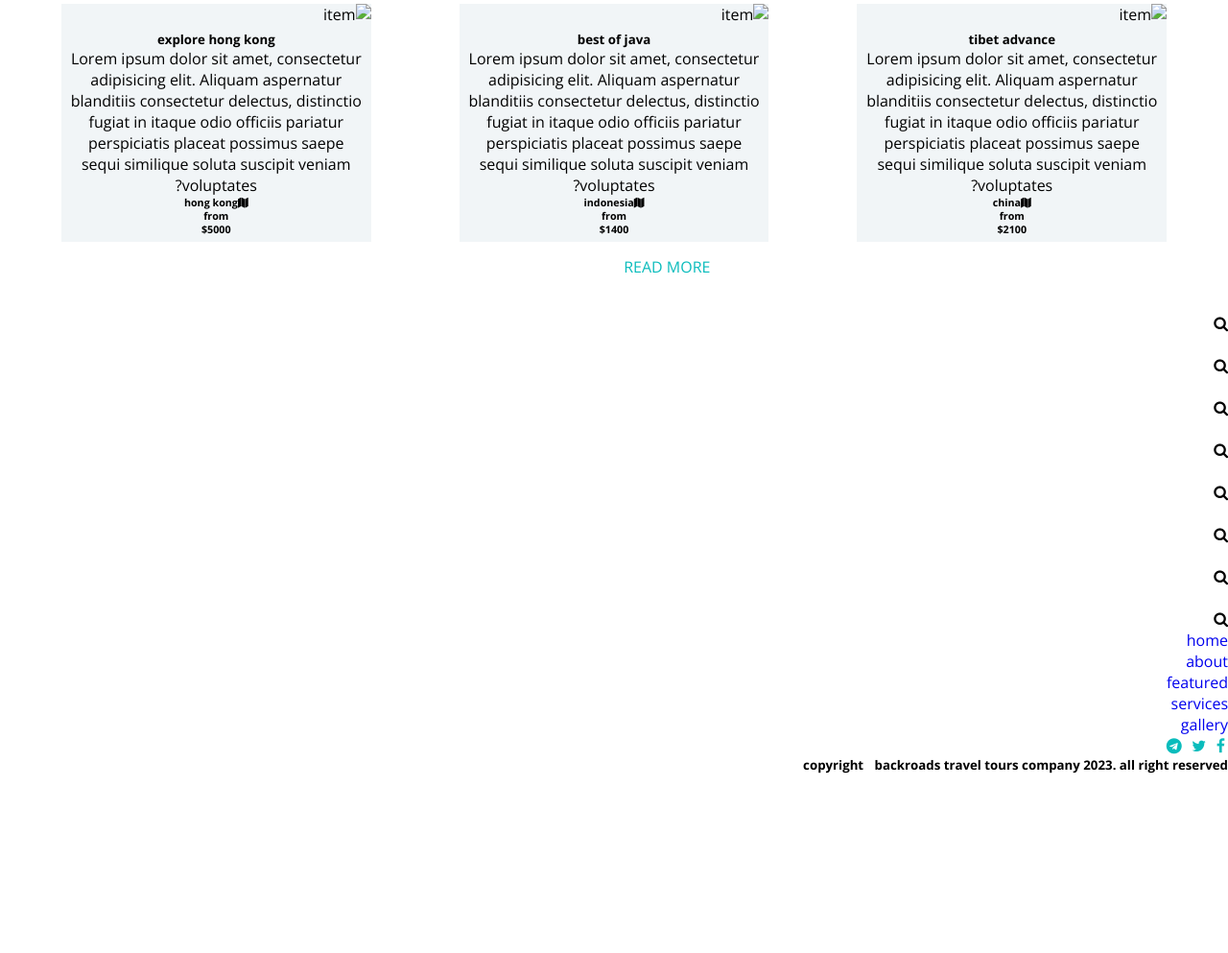
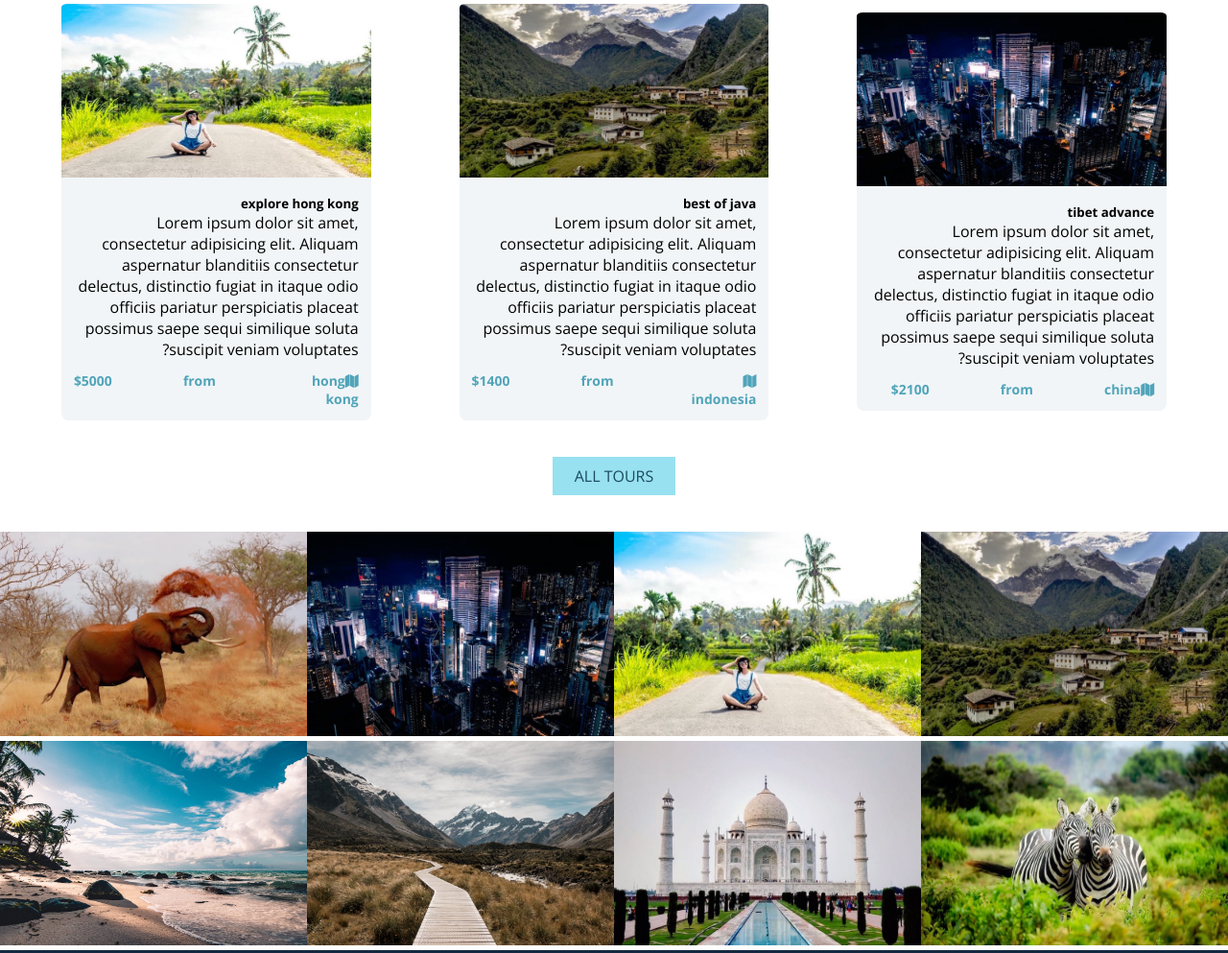
Before and after one commit to MohsenHosseini1/Zoo-company, a website: page index.html in a window 1280 px wide. Shown: the part 1731-2724 px from the top of the page at 96% size. Before the commit the page ends 2537 px from the top, so only its background shows below. Drawn offline with nearby package versions, Linux system fonts and the light colour scheme; a web font is replaced by a local one.

Commit message:
save-two

```diff
--- a/index.html
+++ b/index.html
@@ -86,62 +86,62 @@
         <h6>featured <span>tours</span></h6>
         <div class="featured-item-box">
             <div class="featured-cart">
-                <img src="" alt="item">
+                <img src="./image/tour-3.jpeg" alt="item">
                 <div class="featured-item-text">
                     <h5>tibet advance</h5>
                     <p>Lorem ipsum dolor sit amet, consectetur adipisicing elit. Aliquam aspernatur blanditiis consectetur delectus, distinctio fugiat in itaque odio officiis pariatur perspiciatis placeat possimus saepe sequi similique soluta suscipit veniam voluptates?</p>
                     <div class="featured-icon">
-                        <h6><i class="fa fa-map"></i>china</h6>
+                        <h6><i class="fa fa-map"></i>china </h6>
                         <h6>from</h6>
                         <h6>$2100</h6>
                     </div>
                 </div>
             </div>
             <div class="featured-cart">
-                <img src="" alt="item">
+                <img src="./image/tour-1.jpeg" alt="item">
                 <div class="featured-item-text">
                     <h5>best of java</h5>
                     <p>Lorem ipsum dolor sit amet, consectetur adipisicing elit. Aliquam aspernatur blanditiis consectetur delectus, distinctio fugiat in itaque odio officiis pariatur perspiciatis placeat possimus saepe sequi similique soluta suscipit veniam voluptates?</p>
                     <div class="featured-icon">
-                        <h6><i class="fa fa-map"></i>indonesia</h6>
+                        <h6><i class="fa fa-map"></i>indonesia </h6>
                         <h6>from</h6>
                         <h6>$1400</h6>
                     </div>
                 </div>
             </div>
             <div class="featured-cart">
-                <img src="" alt="item">
+                <img src="./image/tour-2.jpeg" alt="item">
                 <div class="featured-item-text">
                     <h5>explore hong kong</h5>
                     <p>Lorem ipsum dolor sit amet, consectetur adipisicing elit. Aliquam aspernatur blanditiis consectetur delectus, distinctio fugiat in itaque odio officiis pariatur perspiciatis placeat possimus saepe sequi similique soluta suscipit veniam voluptates?</p>
                     <div class="featured-icon">
-                        <h6><i class="fa fa-map"></i>hong kong</h6>
+                        <h6><i class="fa fa-map"></i>hong kong </h6>
                         <h6>from</h6>
                         <h6>$5000</h6>
                     </div>
                 </div>
             </div>
         </div>
-        <div class="button-line"><div class="title-button">READ MORE</div></div>
+        <div class="button-line"><div class="title-button1">ALL TOURS</div></div>
     </div>
     <div class="tour-info">
         <div class="line1">
-            <div class="tour-img"><img src="" alt=""><div class="search-box"><i class="fa fa-search"></i></div></div>
-            <div class="tour-img"><img src="" alt=""><div class="search-box"><i class="fa fa-search"></i></div></div>
-            <div class="tour-img"><img src="" alt=""><div class="search-box"><i class="fa fa-search"></i></div></div>
-            <div class="tour-img"><img src="" alt=""><div class="search-box"><i class="fa fa-search"></i></div></div>
+            <div class="tour-img"><img src="./image/tour-1.jpeg" alt=""><div class="search-box"><i class="fa fa-search"></i></div></div>
+            <div class="tour-img"><img src="./image/tour-2.jpeg" alt=""><div class="search-box"><i class="fa fa-search"></i></div></div>
+            <div class="tour-img"><img src="./image/tour-3.jpeg" alt=""><div class="search-box"><i class="fa fa-search"></i></div></div>
+            <div class="tour-img"><img src="./image/tour-4.jpeg" alt=""><div class="search-box"><i class="fa fa-search"></i></div></div>
         </div>
         <div class="line2">
-            <div class="tour-img"><img src="" alt=""><div class="search-box"><i class="fa fa-search"></i></div></div>
-            <div class="tour-img"><img src="" alt=""><div class="search-box"><i class="fa fa-search"></i></div></div>
-            <div class="tour-img"><img src="" alt=""><div class="search-box"><i class="fa fa-search"></i></div></div>
-            <div class="tour-img"><img src="" alt=""><div class="search-box"><i class="fa fa-search"></i></div></div>
+            <div class="tour-img"><img src="./image/tour-5.jpeg" alt=""><div class="search-box"><i class="fa fa-search"></i></div></div>
+            <div class="tour-img"><img src="./image/tour-6.jpeg" alt=""><div class="search-box"><i class="fa fa-search"></i></div></div>
+            <div class="tour-img"><img src="./image/main.jpeg" alt=""><div class="search-box"><i class="fa fa-search"></i></div></div>
+            <div class="tour-img"><img src="./image/about.jpeg" alt=""><div class="search-box"><i class="fa fa-search"></i></div></div>
         </div>
     </div>
 </main>
 <footer>
     <div class="footer">
-        <div class="navbar">
+        <div class="navbar1">
             <ul>
                 <li><a href="#">home</a></li>
                 <li><a href="#">about</a></li>
@@ -150,12 +150,12 @@
                 <li><a href="#">gallery</a></li>
             </ul>
         </div>
-        <div class="nav-app-logo">
+        <div class="nav-app-logo1">
             <i class="fa fa-facebook"></i>
             <i class="fa fa-twitter"></i>
             <i class="fa fa-telegram"></i>
         </div>
-        <h5>copyright <i class="fa-copyright"></i>backroads travel tours company 2023. all right reserved</h5>
+        <h5>copyright <i class="fa fa-copyright"></i>backroads travel tours company 2023. all right reserved</h5>
     </div>
 </footer>
 </body>
--- a/style.css
+++ b/style.css
@@ -206,9 +206,111 @@ h1{
 }
 .featured-cart{
     background-color: #F1F5F7;
+    border-radius: 2%;
+    transition: transform 300ms ease-in-out, box-shadow 300ms ease-in-out;
+
 }
 
 .featured-item-text{
-    padding: 2%;
+    padding: 4%;
+}
+.featured-icon{
+    display: flex;
+    gap: 25%;
+    margin-top: 4%;
+    color: #50A4B9;
+    font-size: 1.3rem;
+
+}
+.featured-cart>img{
+    width: 100%;
+    border-radius: 2% 2% 0 0;
+
+}
+.title-button1{
+    width: 10%;
+    padding: .7%;
+    background-color: #98E1F0;
+    color: #1D4A61;
+    margin: 3% auto;
+    text-transform: uppercase;
+    transition: all 300ms linear;
+    text-align: center;
+
+}
+.title-button1:hover{
+    background-color: #abf0ff;
+}
+.line1{
+    display: flex;
+}
+.line2{
+    display: flex;
+}
+.tour-img{
+    width: 33%;
+    position: relative;
+}
+.tour-img img{
+    width: 100%;
+    height: 213px;
+}
+.search-box{
+
+}
+.featured-cart:hover {
+    transform: scale(1.05);
+    transition: all 300ms ease-in-out;
+    box-shadow: 0 4px 8px rgba(0, 0, 0, 0.2);
+}
+
+.search-box {
+    position: absolute;
+    top: 50%;
+    left: 50%;
+    transform: translate(-50%, -50%);
+    opacity: 0;
+    transition: opacity 300ms ease-in-out;
+    color: white;
+    font-size: 2rem;
+}
+
+.tour-img:hover .search-box {
+    opacity: 1;
+}
+.footer{
+    background-color: #142940;
+    padding: 5%;
+    color: white;
     text-align: center;
 }
+.nav-app-logo1{
+    width: 100%;
+    margin: 2% 0 2% 0;
+    gap: 10%;
+}
+.navbar1{
+    width: 100%;
+}
+.navbar1 ul {
+    display: flex;
+    justify-content: center;
+    gap: 3%;
+}
+.navbar1>ul>li>a{
+    transition: all 300ms ease-in-out;
+}
+.navbar1>ul>li>a:hover{
+    color: #5680af;
+}
+.nav-app-logo1 i{
+    color: white;
+    font-size: 1.5rem;
+    transition: all 300ms ease-in-out;
+}
+.navbar1 a{
+    color: white;
+}
+.nav-app-logo1 i:hover{
+    color: #5680af;
+}
```
Also changed, not shown: image/about.jpeg (added), image/favicon.ico (added), image/logo.svg (added), image/main.jpeg (added), image/tour-1.jpeg (added), image/tour-2.jpeg (added), image/tour-3.jpeg (added), image/tour-4.jpeg (added), image/tour-5.jpeg (added), image/tour-6.jpeg (added).
